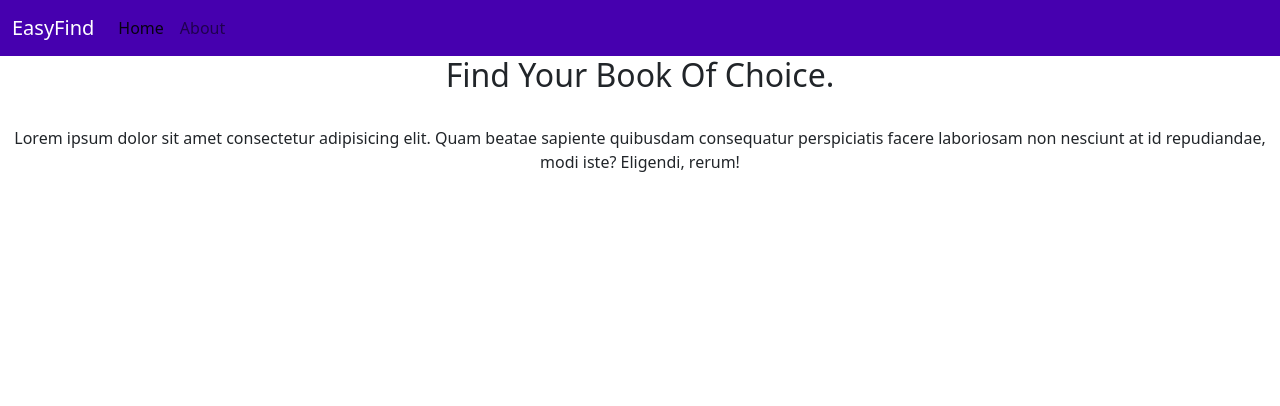
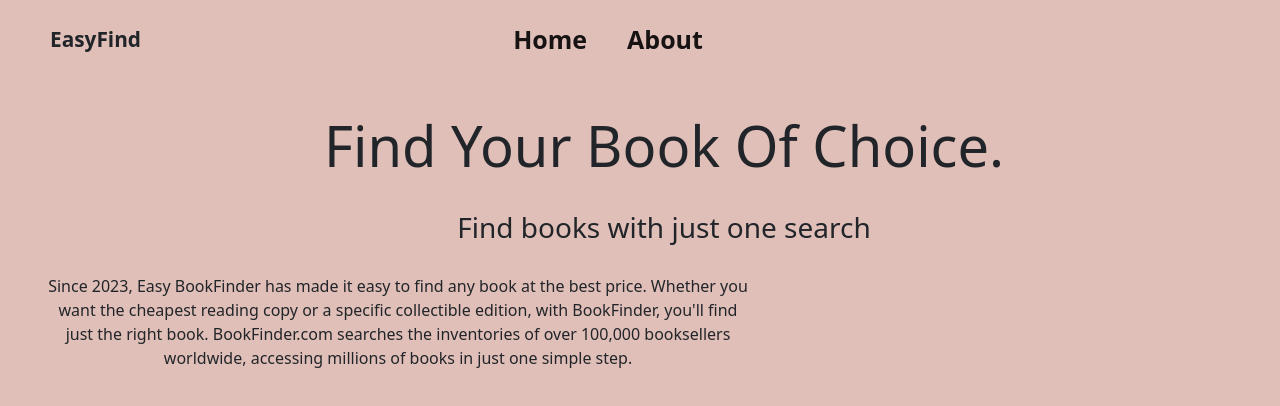
Before and after one commit to vaselisk999/EasyFind, a React (Create React App) app: page / in a window 1280 px wide. Shown: the top 406 px of the page. Built offline with nearby package versions, Linux system fonts and the light colour scheme.

Commit message:
create navbar

```diff
--- a/src/App.css
+++ b/src/App.css
@@ -1,38 +1,4 @@
 .App {
-  text-align: center;
+  background-color: #e0bfb8;
+  height: 100vh;
 }
-
-.App-logo {
-  height: 40vmin;
-  pointer-events: none;
-}
-
-@media (prefers-reduced-motion: no-preference) {
-  .App-logo {
-    animation: App-logo-spin infinite 20s linear;
-  }
-}
-
-.App-header {
-  background-color: #282c34;
-  min-height: 100vh;
-  display: flex;
-  flex-direction: column;
-  align-items: center;
-  justify-content: center;
-  font-size: calc(10px + 2vmin);
-  color: white;
-}
-
-.App-link {
-  color: #61dafb;
-}
-
-@keyframes App-logo-spin {
-  from {
-    transform: rotate(0deg);
-  }
-  to {
-    transform: rotate(360deg);
-  }
-}
--- a/src/components/HeaderComponent/index.js
+++ b/src/components/HeaderComponent/index.js
@@ -1,6 +1,6 @@
 import React from "react";
 import Navbar from "../Navbar/Navbar";
-
+import "./style.css";
 
 const index = () => {
   return (
@@ -12,10 +12,13 @@
             find your book of choice.
           </h2>
           <br />
+          <h3>Find books with just one search</h3>
           <p className="header-text fs-18 fw-3">
-            Lorem ipsum dolor sit amet consectetur adipisicing elit. Quam beatae
-            sapiente quibusdam consequatur perspiciatis facere laboriosam non
-            nesciunt at id repudiandae, modi iste? Eligendi, rerum!
+            Since 2023, Easy BookFinder has made it easy to find any book at the best price.
+            Whether you want the cheapest reading copy or a specific collectible edition,
+            with BookFinder, you'll find just the right book. BookFinder.com searches
+            the inventories of over 100,000 booksellers worldwide, accessing millions of books
+            in just one simple step.
           </p>
 
         </div>
--- a/src/components/HeaderComponent/style.css
+++ b/src/components/HeaderComponent/style.css
@@ -1,13 +1,19 @@
+.header-title {
+  font-size: 3.5rem;
+}
 .header-content {
-  min-height: 75vh;
-  background: linear-gradient(rgba(141, 39, 174, 0.3));
-}
-.header-title {
-  font-size: 4.2rem;
+  margin-left: 3rem;
+  text-align: center;
 }
 .header-text {
-  margin-top: -1.8rem;
+  margin-top: 1.8rem;
   margin-bottom: 2.8rem;
-  opacity: 0.8;
-  max-width: 770px;
+  max-width: 700px;
+  text-align: center;
 }
+@media screen and (max-width: 550px) {
+  .holder{
+    margin-right: 11px;
+    text-align: center;
+  }
+}
--- a/src/components/Navbar/Navbar.css
+++ b/src/components/Navbar/Navbar.css
@@ -1,12 +1,49 @@
-.bg {
-    background-color: #4600af;
+.n-wrapper {
+  height: 10vh;
+  display: flex;
+  justify-content: space-between;
+  margin-bottom: 2rem;
+  top: 0;
+}
+.n-left {
+  flex: 1;
+  align-items: center;
+  justify-content: left;
+  display: flex;
+  gap: 2rem;
 }
 
-.bg span {
-    color: #fff;
-    float: left;
+.n-name {
+  font-size: 1.3rem;
+  font-weight: bold;
+  margin-left: 50px;
+}
+.n-right {
+  flex: 1;
+  display: flex;
+  align-items: center;
+  justify-content: flex-end;
+  font-weight: 700;
+  color: #906060;
 }
 
-.bg > ul {
-    color:  #fff;
+.n-list {
+  flex: 10;
 }
+.n-list > ul {
+  display: flex;
+  gap: 1.5rem;
+  margin-right: 4rem;
+  font-size: 25px;
+}
+
+.n-list:hover {
+  color: #400080;
+  cursor: pointer;
+}
+
+@media screen and (max-width: 480px) {
+  .n-list {
+    display: none;
+  }
+}
--- a/src/components/Navbar/Navbar.js
+++ b/src/components/Navbar/Navbar.js
@@ -4,25 +4,30 @@
 
 const Navbar = () => {
   return (
-    <nav className="navbar navbar-expand-lg bg">
-        <div className="container-fluid">
-            <span className="navbar-brand">EasyFind</span>
-            <button class="navbar-toggler" type="button" data-bs-toggle="collapse" data-bs-target="#navbarSupportedContent" aria-controls="navbarSupportedContent" aria-expanded="false" aria-label="Toggle navigation">
-                <span class="navbar-toggler-icon"></span>
+    <div className="n-wrapper navbar navbar-expand-lg" id="Navbar">
+      <div className="n-left">
+        <div className="n-name">EasyFind</div>
+      </div>
+      <button className="navbar-toggler" type="button" data-bs-toggle="collapse" data-bs-target="#navbarSupportedContent" aria-controls="navbarSupportedContent" aria-expanded="false" aria-label="Toggle navigation">
+        <span className="navbar-toggler-icon"></span>
       </button>
-            <div className="collapse navbar-collapse" id="navbarSupportedContent">
-                <ul className="navbar-nav me-auto mb-2 mb-lg-0">
+      <div className="n-right collapse navbar-collapse" id="navbarSupportedContent">
+        <div className="n-list">
+          <ul className="navbar-nav" style={{ listStyleType: "none"}}>
             <li className="nav-item">
-                    <a className="nav-link active" aria-current="page" href="/">Home</a>
+              <a className="nav-link active" aria-current="page" style={{ textDecoration: "none" }} href="home">
+                Home
+              </a>
             </li>
             <li className="nav-item">
-                    <a className="nav-link" aria-current="page" href="about">About</a>
+              <a className="nav-link active" aria-current="page" style={{ textDecoration: "none" }} href="/about">
+                About
+              </a>
             </li>
           </ul>
         </div>
       </div>
-
-    </nav>
+    </div>
   );
 };
 
```
Lines whose indentation alone changed are shown as unchanged.
